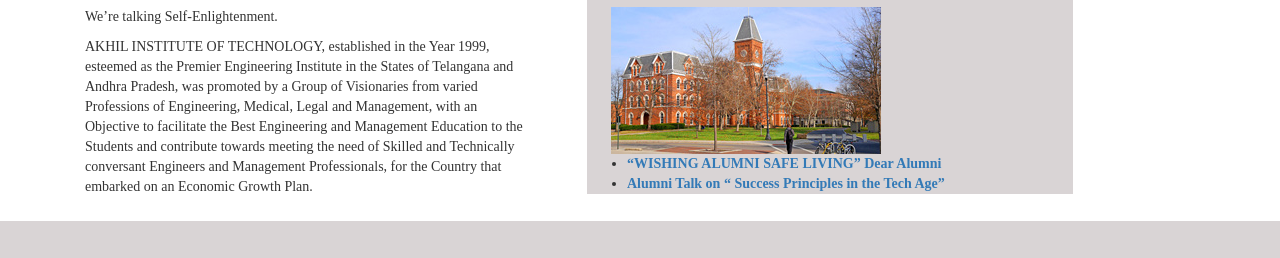
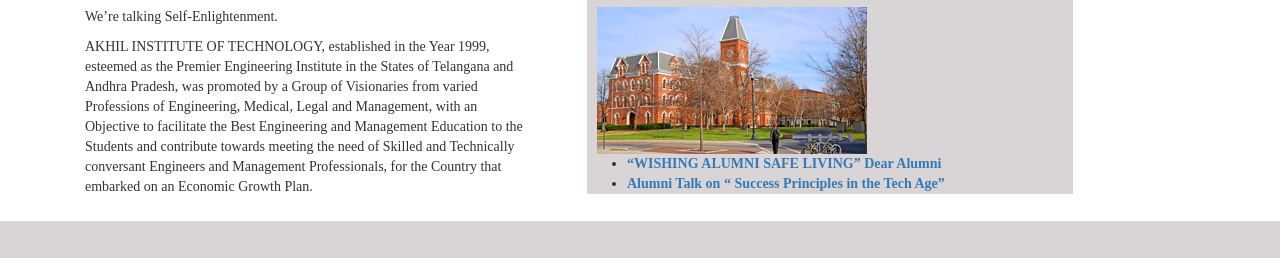
Before and after one commit to saiakhil2103/College-Website, a plain HTML site: page index.html in a window 1280 px wide. Shown: the part 506-764 px from the top of the page. Drawn offline with nearby package versions, Linux system fonts and the light colour scheme.

Commit message:
Update mycss.css

```diff
--- a/css/mycss.css
+++ b/css/mycss.css
@@ -59,7 +59,7 @@ footer{
 
 
 .deadlines img{
-	padding-left:5%;
+	padding-left:2%;
 }
 
 .deadlines h3{
```
